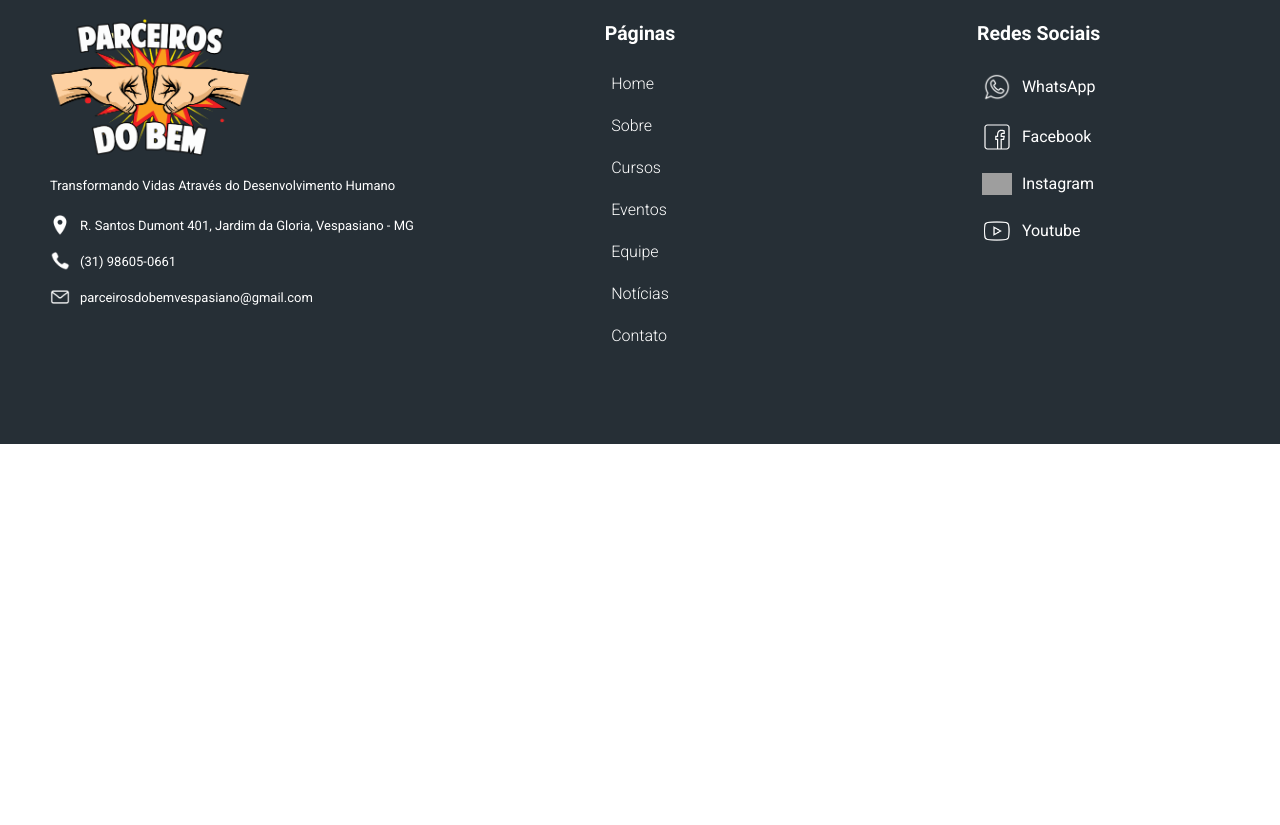
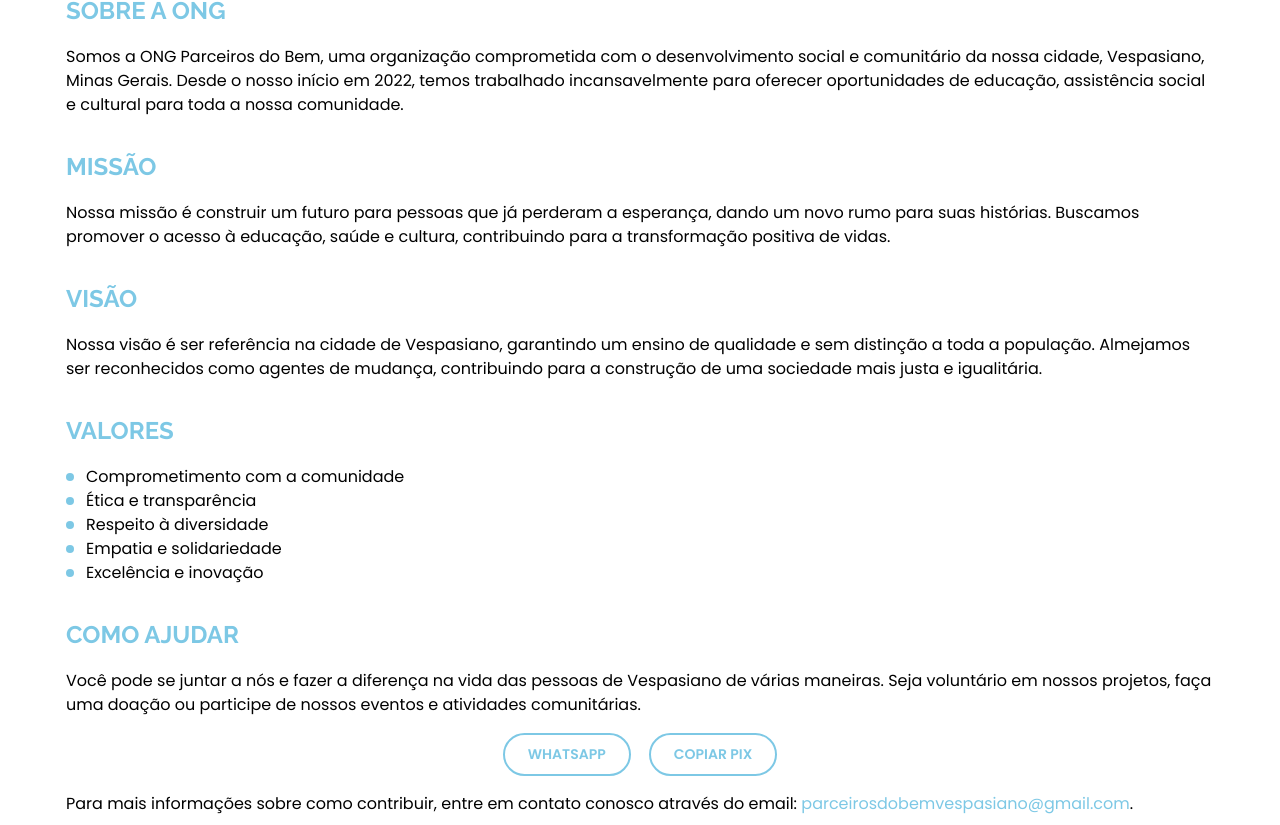
Before and after one commit to wellingtonfernandesbarbosa/parceiros-do-bem, a React (Vite) app: page /sobre in a window 1280 px wide. Shown: the part 355-1180 px from the top of the page. Before the commit the page ends 800 px from the top, so only its background shows below. Built offline with nearby package versions, Linux system fonts and the light colour scheme; grey boxes are pictures that could not be loaded.

Commit message:
Implemented the "About" page

```diff
--- a/package.json
+++ b/package.json
@@ -10,6 +10,7 @@
     "preview": "vite preview"
   },
   "dependencies": {
+    "clipboard": "^2.0.11",
     "react": "^18.2.0",
     "react-dom": "^18.2.0",
     "react-router-dom": "^6.23.0",
--- a/src/atoms/index.ts
+++ b/src/atoms/index.ts
@@ -38,6 +38,7 @@ export const recoilParceirosDoBem = atom({
     youtube: "https://www.youtube.com/channel/UCxNhCpGKVcch10CrhgvOyWg",
     email: "parceirosdobemvespasiano@gmail.com",
     address: "R. Santos Dumont 401, Jardim da Gloria, Vespasiano - MG",
+    cnpj: "07608255000180",
     map: "https://www.google.com/maps/place/ONG+Parceiros+do+Bem/@-19.7488302,-43.9529003,15z/data=!4m6!3m5!1s0xa68905c244f699:0x5910ddc10081235a!8m2!3d-19.7488302!4d-43.9529003!16s%2Fg%2F11ss57yqx0?entry=ttu",
     link: "https://parceirosdobem.vercel.app/",
     repository: "https://github.com/wellingtonfernandesbarbosa/parceiros-do-bem",
--- a/src/index.css
+++ b/src/index.css
@@ -16,7 +16,7 @@
 
   --max-width: 1180px;
 
-  --font-family: 'Roboto', sans-serif;
+  --font-family: 'Poppins', sans-serif;
   --font-releway: 'Raleway', sans-serif;
   --font-poppins: 'Poppins', sans-serif;
   --h1-size: 2.5rem;
--- a/src/pages/About/About.module.scss
+++ b/src/pages/About/About.module.scss
@@ -0,0 +1,89 @@
+.About {
+  display: flex;
+  flex-direction: column;
+  max-width: var(--max-width);
+  margin: 64px auto;
+  padding: 0 16px;
+  gap: 32px;
+
+  &__Section {
+    display: flex;
+    flex-direction: column;
+    gap: 16px;
+
+    h2 {
+      font-family: var(--font-releway);
+      color: var(--primary-color);
+      text-transform: uppercase;
+    }
+
+    &__ValuesList {
+      list-style-type: none;
+      padding-left: 20px;
+
+      li {
+        position: relative;
+
+        &::before {
+          content: "";
+          position: absolute;
+          left: -20px;
+          top: 50%;
+          transform: translateY(-50%);
+          width: 8px;
+          height: 8px;
+          background-color: var(--primary-color);
+          border-radius: 50%;
+        }
+      }
+    }
+    &__ButtonsContainer {
+      display: flex;
+      justify-content: center;
+      flex-wrap: wrap;
+      gap: 18px;
+
+      button {
+        font-weight: 600;
+        font-size: 14px;
+        text-transform: uppercase;
+        padding: 9px 23px;
+        border: 2px solid var(--primary-color);
+        border-radius: 30px;
+        background-color: var(--white);
+        color: var(--primary-color);
+        cursor: pointer;
+        -webkit-tap-highlight-color: transparent;
+      }
+
+      button:hover {
+        background-color: var(--primary-color);
+        color: var(--white);
+      }
+    }
+
+    &__PixCopied {
+      padding: 8px 16px;
+      font-size: 13px;
+      color: var(--primary-color);
+      border: 1px solid var(--primary-color);
+      border-radius: 30px;
+      width: fit-content;
+      margin: auto;
+    }
+
+    &__Mail {
+      color: var(--primary-color);
+    }
+  }
+}
+
+@media screen and (max-width: 600px) {
+  .About {
+    margin: 32px auto;
+
+    &__Section {
+      gap: 12px;
+    }
+  }
+}
--- a/src/pages/About/index.tsx
+++ b/src/pages/About/index.tsx
@@ -1,7 +1,89 @@
 import styles from "./About.module.scss";
 
+import { useEffect, useState } from "react";
+import ClipboardJS from "clipboard";
+
+import { useParceiroDoBem } from "../../hooks";
+
 const About = () => {
-  return <main className={styles.About}></main>;
+  const [pixCopy, setPixCopy] = useState(false);
+  const parceirosDoBem = useParceiroDoBem()[0];
+
+  useEffect(() => {
+    const clipboard = new ClipboardJS(".copy-button");
+
+    clipboard.on("success", () => {
+      setPixCopy(true);
+      setTimeout(() => setPixCopy(false), 3000);
+    });
+
+    clipboard.on("error", (e) => {
+      console.error("Erro ao copiar para área de transferência:", e);
+    });
+
+    return () => {
+      clipboard.destroy();
+    };
+  }, []);
+
+  const handleWhatsAppClick = () => {
+    window.open(`${parceirosDoBem.whatsApp}?text=Olá! Gostaria de me voluntariar para ajudar a ONG Parceiros do Bem.`);
+  };
+
+  return (
+    <main className={styles.About}>
+      <section className={styles.About__Section}>
+        <h2 className={styles.About__SectionTitle}>Sobre a ONG</h2>
+        <p>
+          Somos a ONG Parceiros do Bem, uma organização comprometida com o desenvolvimento social e comunitário da nossa cidade, Vespasiano, Minas Gerais. Desde o nosso início em 2022, temos trabalhado incansavelmente para oferecer oportunidades de
+          educação, assistência social e cultural para toda a nossa comunidade.
+        </p>
+      </section>
+
+      <section className={styles.About__Section}>
+        <h2 className={styles.About__SectionTitle}>Missão</h2>
+        <p>Nossa missão é construir um futuro para pessoas que já perderam a esperança, dando um novo rumo para suas histórias. Buscamos promover o acesso à educação, saúde e cultura, contribuindo para a transformação positiva de vidas.</p>
+      </section>
+
+      <section className={styles.About__Section}>
+        <h2 className={styles.About__SectionTitle}>Visão</h2>
+        <p>
+          Nossa visão é ser referência na cidade de Vespasiano, garantindo um ensino de qualidade e sem distinção a toda a população. Almejamos ser reconhecidos como agentes de mudança, contribuindo para a construção de uma sociedade mais justa e
+          igualitária.
+        </p>
+      </section>
+
+      <section className={styles.About__Section}>
+        <h2 className={styles.About__Section__SectionTitle}>Valores</h2>
+        <ul className={styles.About__Section__ValuesList}>
+          <li>Comprometimento com a comunidade</li>
+          <li>Ética e transparência</li>
+          <li>Respeito à diversidade</li>
+          <li>Empatia e solidariedade</li>
+          <li>Excelência e inovação</li>
+        </ul>
+      </section>
+
+      <section className={styles.About__Section} id="doar">
+        <h2 className={styles.About__Section__SectionTitle}>Como Ajudar</h2>
+        <p>Você pode se juntar a nós e fazer a diferença na vida das pessoas de Vespasiano de várias maneiras. Seja voluntário em nossos projetos, faça uma doação ou participe de nossos eventos e atividades comunitárias.</p>
+        <div className={styles.About__Section__ButtonsContainer}>
+          <button onClick={handleWhatsAppClick}>WhatsApp</button>
+          <button className="copy-button" data-clipboard-text={parceirosDoBem.cnpj}>
+            Copiar PIX
+          </button>
+        </div>
+        {pixCopy && <p className={styles.About__Section__PixCopied}>PIX(CNPJ) copiado com sucesso!</p>}
+        <p>
+          Para mais informações sobre como contribuir, entre em contato conosco através do email:{" "}
+          <a className={styles.About__Section__Mail} href={`malto:${parceirosDoBem.email}`}>
+            {parceirosDoBem.email}
+          </a>
+          .
+        </p>
+      </section>
+    </main>
+  );
 };
 
 export default About;
```
Also changed, not shown: 1 other file (tests, documents, lock files or other folders).
